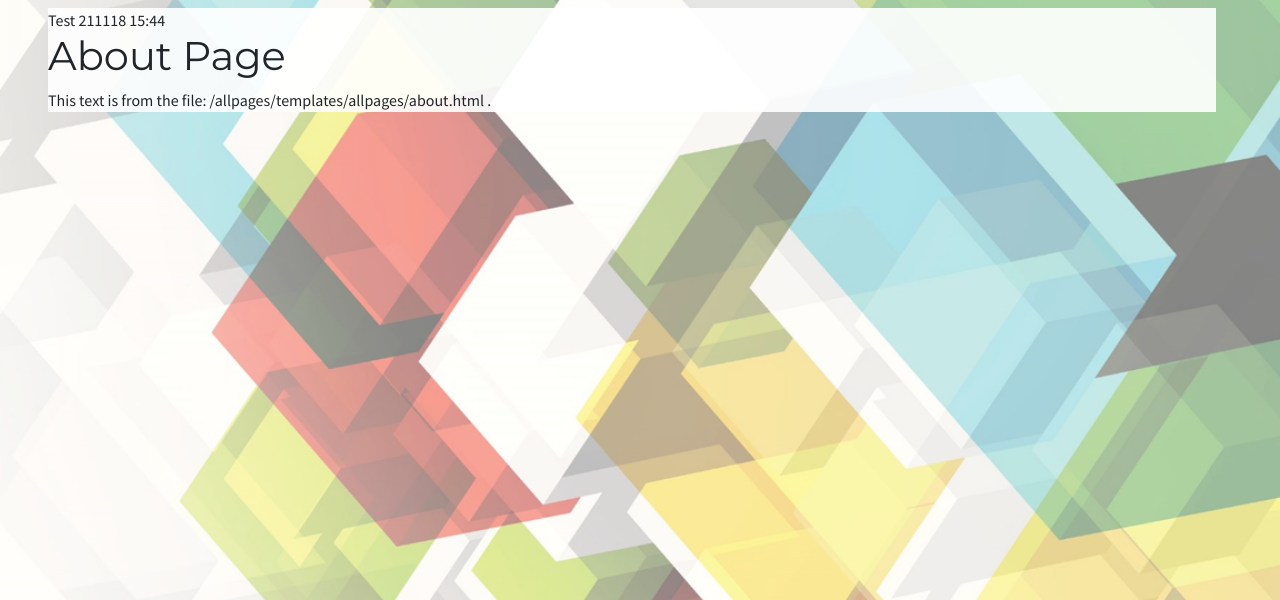
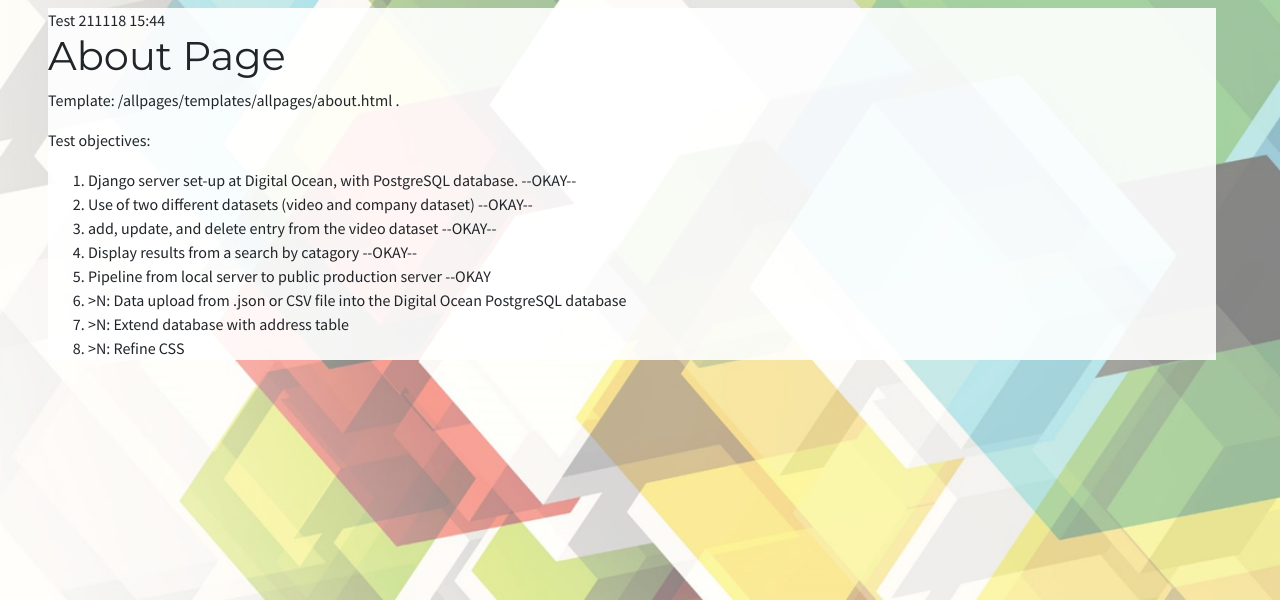
Before and after one commit to webwart/django-app, a Django app: page /about/ in a window 1280 px wide. Shown: the part 60-660 px from the top of the page. Run offline with Django 3.2, Linux system fonts and the light colour scheme; parts of the project's set-up code (start-up, migrations or seed data) failed here and were passed over; some libraries are stand-ins or nearby versions.

Commit message:
add star image, correct text

```diff
--- a/allpages/templates/allpages/about.html
+++ b/allpages/templates/allpages/about.html
@@ -1,5 +1,16 @@
 {% extends "allpages/base.html" %}
 {% block maincontent %}
     <h1>About Page</h1>
-    <p> This text is from the file: /allpages/templates/allpages/about.html .</h1>
+    <p> Template: /allpages/templates/allpages/about.html .</h1>
+    <p>Test objectives:
+        <ol>
+            <li>Django server set-up at Digital Ocean, with PostgreSQL database. --OKAY--</li>
+            <li>Use of two different datasets (video and company dataset) --OKAY--</li>
+            <li>add, update, and delete entry from the video dataset --OKAY--</li>
+            <li>Display results from a search by catagory --OKAY--</li>
+            <li>Pipeline from local server to public production server --OKAY</li>
+            <li>>N: Data upload from .json  or CSV file into the Digital Ocean PostgreSQL database</li>
+            <li>>N: Extend database with address table</li>
+            <li>>N: Refine CSS</li>
+        </ol>
 {% endblock maincontent %}
--- a/allpages/templates/allpages/privacy.html
+++ b/allpages/templates/allpages/privacy.html
@@ -1,7 +1,7 @@
 {% extends "allpages/base.html" %}
 {% block maincontent %}
     <h1>Site Privacy Page</h1>
-    <p> This is text from file /allpages/templates/allpages/privecy.html .</p>
-    <p> Here is my privacy policy <a href="https://warth-sapiensio.com/datenschutzerklaerung/"></a></p>
+    <p> Template: /allpages/templates/allpages/privecy.html .</p>
+    <p> Here is my privacy policy: <a href="https://warth-sapiensio.com/datenschutzerklaerung/">LINK</a></p>
 
 {% endblock maincontent %}
```
Also changed, not shown: allpages/templates/allpages/index.html (+19 -7 lines), cominfo/templates/cominfo/companyinfo_list.html (+16 -8 lines), allpages/static/allpages/images/stars.png (added).
